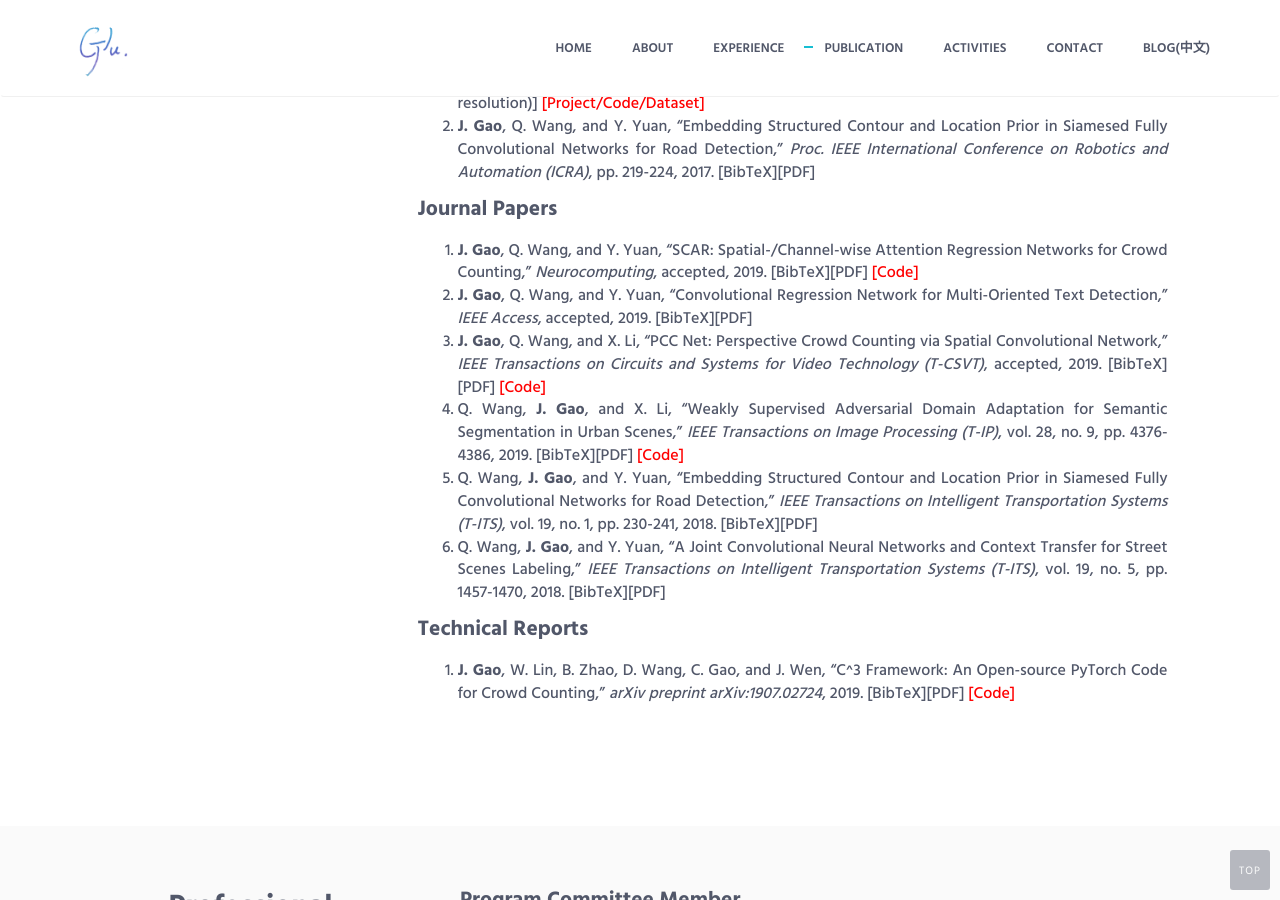
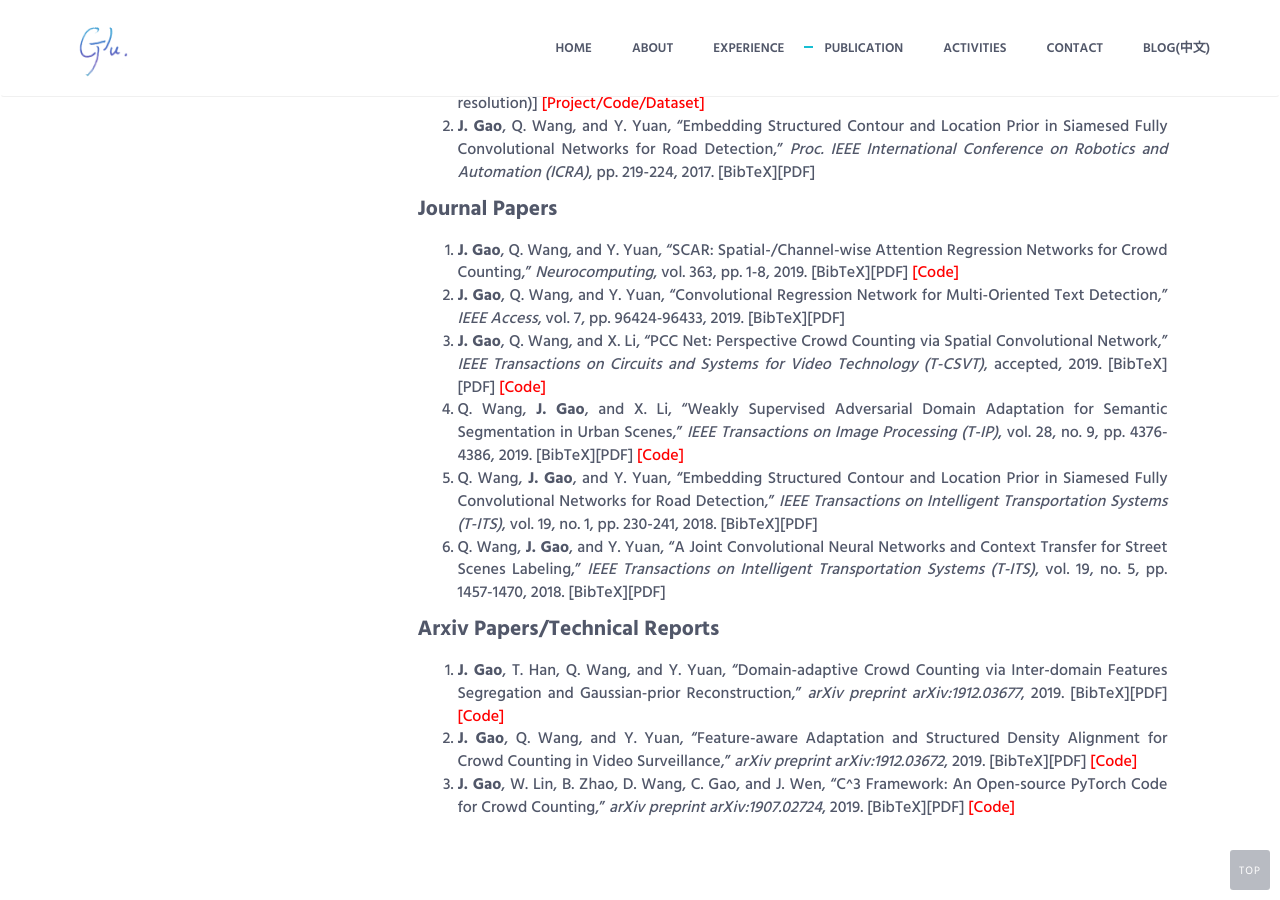
Before and after one commit to gjy3035/gjy3035.github.io, a Jekyll site: the page index.html, which Jekyll copies as it is, in a window 1280 px wide and 900 px high, scrolled down 1432 px. Built offline with Jekyll 4.4.1, drawn with Linux system fonts in a browser that asks for light colours.

Commit message:
Update index.html

```diff
--- a/index.html
+++ b/index.html
@@ -227,11 +227,21 @@ organization={IEEE}
 <!-- Journal Papers -->
 	<h2 style="text-align:left; font-size: 16pt;">Journal Papers</h2>
 	<ol>
-    <li style="text-align:justify;"><b>J. Gao</b>, Q. Wang, and Y. Yuan, “SCAR: Spatial-/Channel-wise Attention Regression Networks for Crowd Counting,” <i>Neurocomputing</i>, accepted, 2019.
+    <li style="text-align:justify;"><b>J. Gao</b>, Q. Wang, and Y. Yuan, “SCAR: Spatial-/Channel-wise Attention Regression Networks for Crowd Counting,” <i>Neurocomputing</i>, vol. 363, pp. 1-8, 2019.
     <a href="javascript:toggleBibtex('gao2019scar')">[BibTeX]</a><a href='https://arxiv.org/pdf/1908.03716'>[PDF]</a>
     <a style="color:#FF0000" href='https://github.com/gjy3035/SCAR'>[Code]</a>
+<div id="bib_gao2019scar" class="bibtex noshow">
+<pre>@article{gao2019scar,
+  title={SCAR: Spatial-/channel-wise attention regression networks for crowd counting},
+  author={Gao, Junyu and Wang, Qi and Yuan, Yuan},
+  journal={Neurocomputing},
+  volume={363},
+  pages={1--8},
+  year={2019},
+  publisher={Elsevier}
+}</pre></div>
     </li>
-    <li style="text-align:justify;"><b>J. Gao</b>, Q. Wang, and Y. Yuan, “Convolutional Regression Network for Multi-Oriented Text Detection,” <i>IEEE Access</i>, accepted, 2019.
+    <li style="text-align:justify;"><b>J. Gao</b>, Q. Wang, and Y. Yuan, “Convolutional Regression Network for Multi-Oriented Text Detection,” <i>IEEE Access</i>, vol. 7, pp. 96424-96433, 2019.
     <a href="javascript:toggleBibtex('gao2019crn')">[BibTeX]</a><a href='https://ieeexplore.ieee.org/abstract/document/8766103/'>[PDF]</a>
 <div id="bib_gao2019crn" class="bibtex noshow">
 <pre>@ARTICLE{gao2019crn,
@@ -291,9 +301,31 @@ pages={1457-1470}
 
 
 
-<h2 style="text-align:left; font-size: 16pt;">Technical Reports</h2>
+<h2 style="text-align:left; font-size: 16pt;">Arxiv Papers/Technical Reports</h2>
 
 <ol>
+<li style="text-align:justify;"><b>J. Gao</b>, T. Han, Q. Wang, and Y. Yuan, “Domain-adaptive Crowd Counting via Inter-domain Features Segregation and Gaussian-prior Reconstruction,” <i>arXiv preprint arXiv:1912.03677</i>, 2019.
+    <a href="javascript:toggleBibtex('gao2019c')">[BibTeX]</a><a href='https://arxiv.org/abs/1907.02724'>[PDF]</a>
+    <a style="color:#FF0000" href='https://github.com/gjy3035/C-3-Framework'>[Code]</a>
+    <div id="bib_gao2019c" class="bibtex noshow">
+<pre>@@article{gao2019domain,
+  title={Domain-adaptive Crowd Counting via Inter-domain Features Segregation and Gaussian-prior Reconstruction},
+  author={Gao, Junyu and Han, Tao and Wang, Qi and Yuan, Yuan},
+  journal={arXiv preprint arXiv:1912.03677},
+  year={2019}
+}</pre></div>
+</li>
+<li style="text-align:justify;"><b>J. Gao</b>, Q. Wang, and Y. Yuan, “Feature-aware Adaptation and Structured Density Alignment for Crowd Counting in Video Surveillance,” <i>arXiv preprint arXiv:1912.03672</i>, 2019.
+    <a href="javascript:toggleBibtex('gao2019c')">[BibTeX]</a><a href='https://arxiv.org/abs/1907.02724'>[PDF]</a>
+    <a style="color:#FF0000" href='https://github.com/gjy3035/C-3-Framework'>[Code]</a>
+    <div id="bib_gao2019c" class="bibtex noshow">
+<pre>@article{gao2019feature,
+  title={Feature-aware Adaptation and Structured Density Alignment for Crowd Counting in Video Surveillance},
+  author={Gao, Junyu and Wang, Qi and Yuan, Yuan},
+  journal={arXiv preprint arXiv:1912.03672},
+  year={2019}
+}</pre></div>
+</li>
 <li style="text-align:justify;"><b>J. Gao</b>, W. Lin, B. Zhao, D. Wang, C. Gao, and J. Wen, “C^3 Framework: An Open-source PyTorch Code for Crowd Counting,” <i>arXiv preprint arXiv:1907.02724</i>, 2019.
     <a href="javascript:toggleBibtex('gao2019c')">[BibTeX]</a><a href='https://arxiv.org/abs/1907.02724'>[PDF]</a>
     <a style="color:#FF0000" href='https://github.com/gjy3035/C-3-Framework'>[Code]</a>
```
